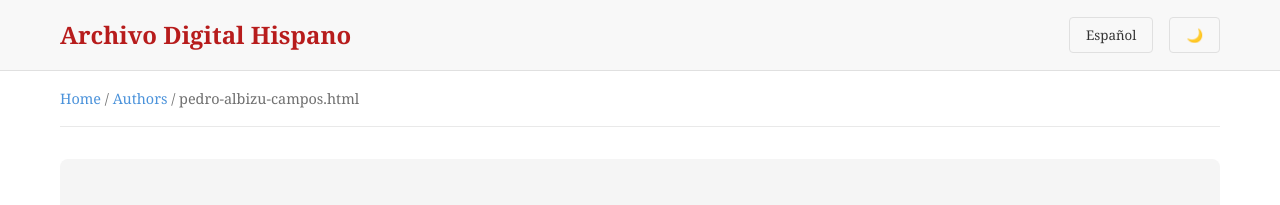
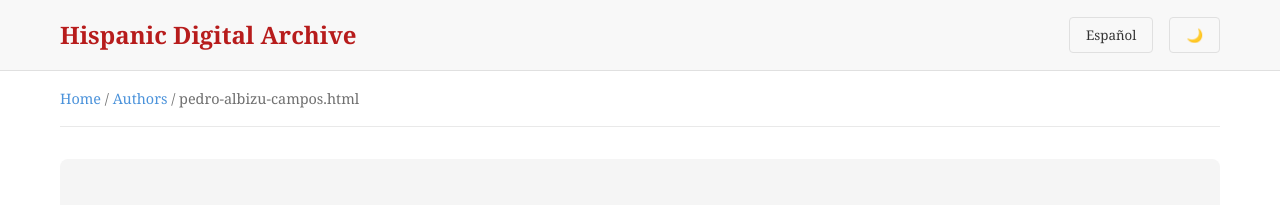
Before and after one commit to archivohispano/archivo, a Jekyll site: the page built from en/autores/pedro-albizu-campos.html, in a window 1280 px wide. Shown: the top 205 px of the page. Built offline with Jekyll 4.4.1, drawn with Linux system fonts in a browser that asks for light colours.

Commit message:
Update author.html

```diff
--- a/_layouts/author.html
+++ b/_layouts/author.html
@@ -5,7 +5,7 @@ layout: default
 <header>
     <div class="container">
         <div class="header-content">
-            <a href="/" class="logo">Archivo Digital Hispano</a>
+            <a href="/" class="logo">{% if page.lang == 'en' %}Hispanic Digital Archive{% else %}Archivo Digital Hispano{% endif %}</a>
             <div class="header-controls">
                 <button class="control-btn" onclick="toggleLanguage()">{% if page.lang == 'en' %}Español{% else %}English{% endif %}</button>
                 <button class="control-btn" onclick="toggleTheme()">🌙</button>
```
